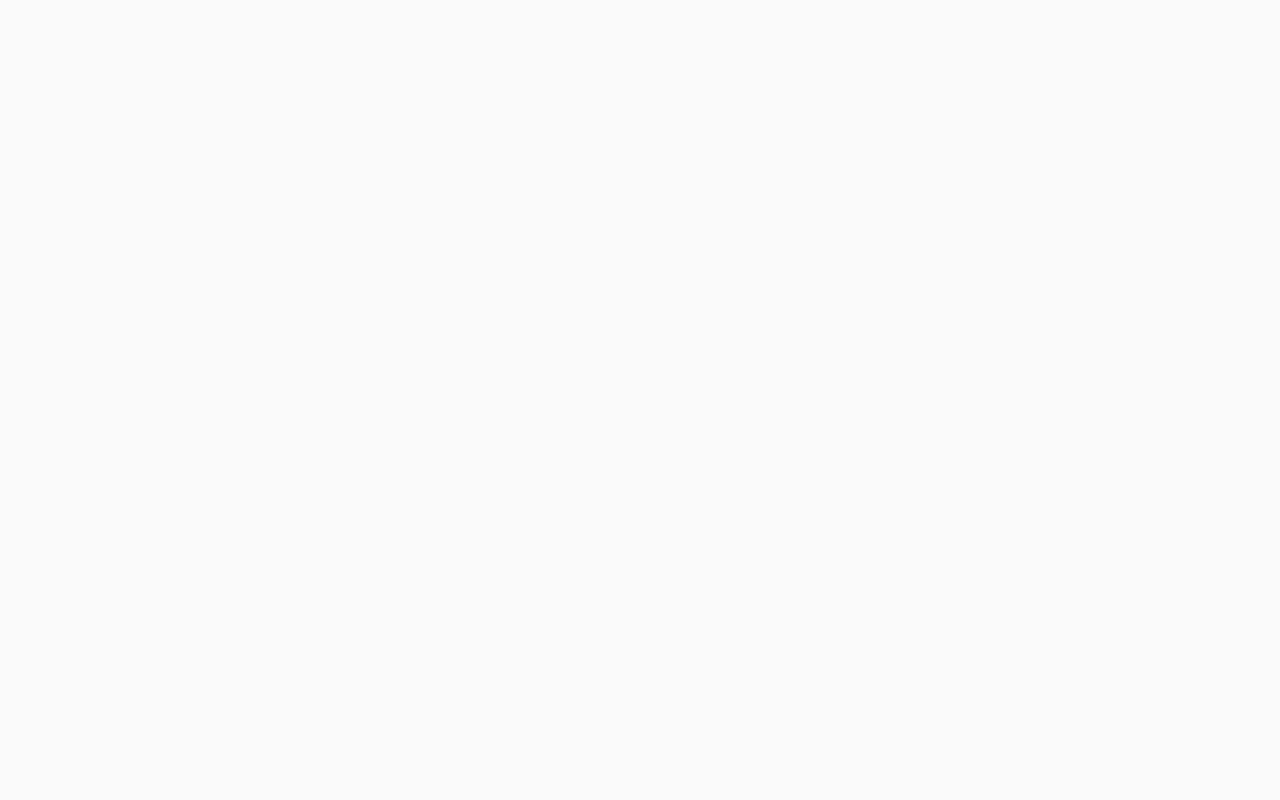
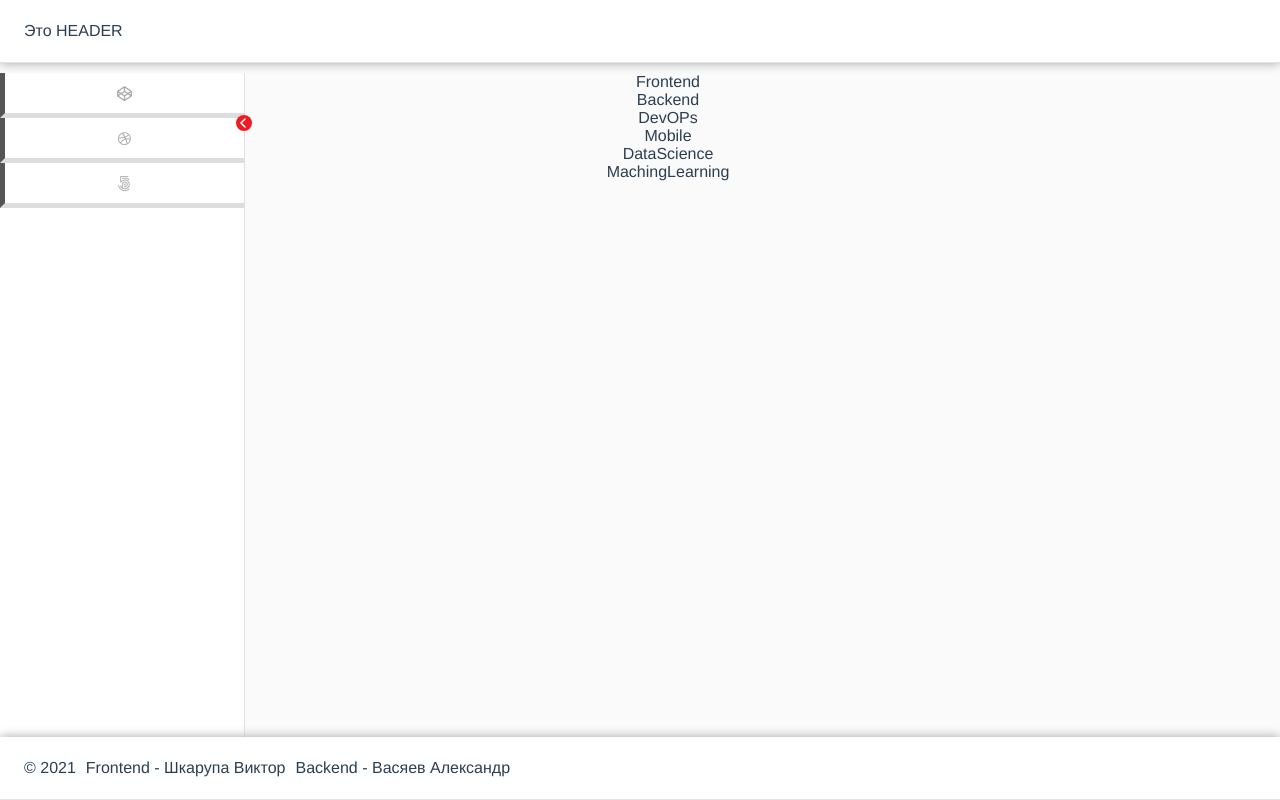
Before and after one commit to VShka/KnowledgeStorage, a Vue app: page /articles in a window 1280 px wide. Before the commit this address had no page. Built offline with nearby package versions, Linux system fonts and the light colour scheme.

Commit message:
Make new view Articles

```diff
--- /dev/null
+++ b/src/components/footer/footer.vue
@@ -0,0 +1,40 @@
+<template>
+  <footer class="footer">
+    <div class="footer__copyright">
+      <span>&copy; 2021</span>
+      <p class="footer__copyright-front">
+        Frontend - <a href="#" target="_blank">Шкарупа Виктор</a>
+      </p>
+      <p class="footer__copyright-back">
+        Backend - <a href="#" target="_blank">Васяев Александр</a>
+      </p>
+    </div>
+  </footer>
+</template>
+
+<script lang="ts">
+export default {
+  name: "Footer"
+};
+</script>
+
+<style lang="scss" scoped>
+.footer {
+  background: #fff;
+  box-shadow: 0 0 10px #a3a3a3;
+  padding: 22px 24px;
+  border-bottom: 1px solid #e2e2ea;
+  width: 100%;
+  z-index: 10;
+  display: flex;
+  align-items: center;
+  justify-content: space-between;
+  position: fixed;
+  bottom: 0;
+
+  .footer__copyright {
+    display: flex;
+    grid-gap: 10px;
+  }
+}
+</style>
--- a/src/layouts/page-layout.vue
+++ b/src/layouts/page-layout.vue
@@ -11,16 +11,19 @@
     >
       <router-view></router-view>
     </main>
+    <Footer />
   </div>
 </template>
 <script lang="ts">
 import Header from "@/components/header/header.vue";
 import Sidebar from "@/components/sidebar/sidebar.vue";
+import Footer from "@/components/footer/footer.vue";
 import { onMounted, ref } from "vue";
 export default {
   components: {
     Header,
-    Sidebar
+    Sidebar,
+    Footer
   },
   setup() {
     const sidebarIsCollapsed = ref(true);
--- a/src/router/index.ts
+++ b/src/router/index.ts
@@ -23,6 +23,14 @@ const routes: Array<RouteRecordRaw> = [
           )
       },
       {
+        path: "/articles",
+        name: "articles",
+        component: () =>
+          import(
+            /* webpackChunkName: "knowledge-page" */ "@/views/articles/articles.vue"
+          )
+      },
+      {
         path: "*",
         name: "404",
         component: () =>
--- /dev/null
+++ b/src/views/articles/articles.vue
@@ -0,0 +1,36 @@
+<template>
+  <section class="articles">
+    <ul class="articles__list">
+      <li
+        v-for="(article, id) in articles"
+        :key="id"
+        class="articles__list-item"
+      >
+        {{ article }}
+      </li>
+    </ul>
+  </section>
+</template>
+
+<script>
+export default {
+  name: "Articles",
+
+  setup() {
+    const articles = [
+      "Frontend",
+      "Backend",
+      "DevOPs",
+      "Mobile",
+      "DataScience",
+      "MachingLearning"
+    ];
+
+    return {
+      articles
+    };
+  }
+};
+</script>
+
+<style></style>
--- a/src/views/knowledge-page/knowledge-page.vue
+++ b/src/views/knowledge-page/knowledge-page.vue
@@ -3,7 +3,9 @@
     <ul class="grid-list">
       <li class="grid-list__item">
         <div class="dgrid-list__icon"></div>
-        <h3 class="grid-list__title">Статьи</h3>
+        <router-link to="/articles">
+          <h3 class="grid-list__title">Статьи</h3>
+        </router-link>
       </li>
       <li class="grid-list__item">
         <div class="grid-list__icon grid-list__icon-achivement"></div>
```
